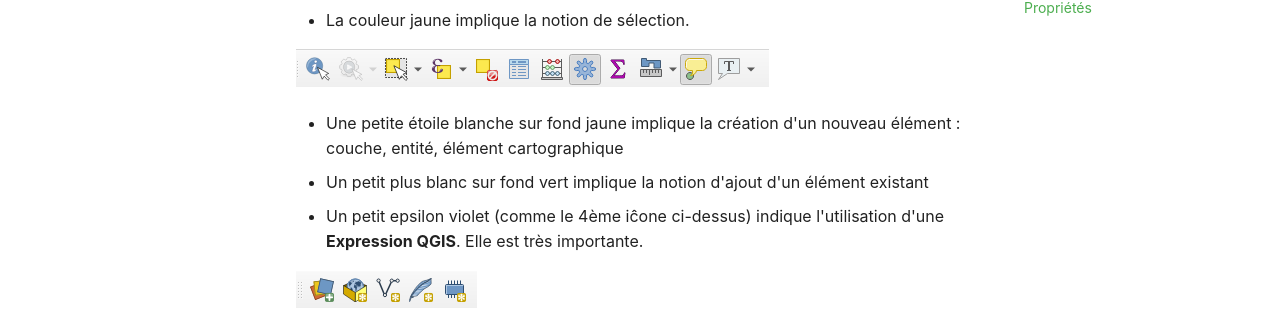
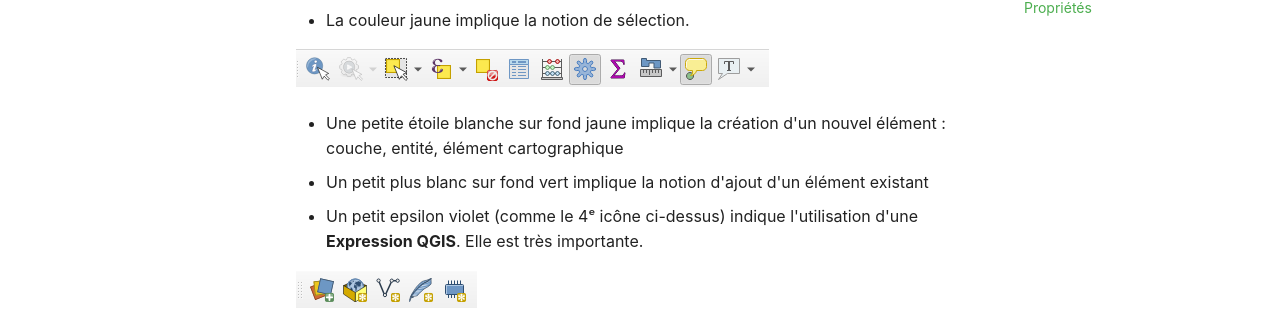
Before and after one commit to 3liz/formation-qgis, an MkDocs documentation site: the page built from docs/interface.md, in a window 1280 px wide and 900 px high, scrolled down 793 px. Shown: the part 229-544 px from the top of the window. Built offline with MkDocs 1.6.1 and Material for MkDocs 9.7.7, drawn with Linux system fonts in a browser that asks for light colours; nearby versions of some CDN libraries; comment, search, counter and statistics services are not loaded.

Commit message:
Fix typo

```diff
--- a/docs/interface.md
+++ b/docs/interface.md
@@ -21,9 +21,9 @@ On peut aussi y accéder depuis un clic droit sur un emplacement vide dans une b
 
 ![Sélection](./media/vector_toolbar.png)
 
-* Une petite étoile blanche sur fond jaune implique la création d'un nouveau élément : couche, entité, élément cartographique
+* Une petite étoile blanche sur fond jaune implique la création d'un nouvel élément : couche, entité, élément cartographique
 * Un petit plus blanc sur fond vert implique la notion d'ajout d'un élément existant
-* Un petit epsilon violet (comme le 4ème iĉone ci-dessus) indique l'utilisation d'une **Expression QGIS**. Elle est très importante.
+* Un petit epsilon violet (comme le 4ᵉ icône ci-dessus) indique l'utilisation d'une **Expression QGIS**. Elle est très importante.
 
 ![Sélection](./media/layer_toolbar.png)
 
```
Also changed, not shown: docs/ajout-couches.md (+1 -1 lines).
